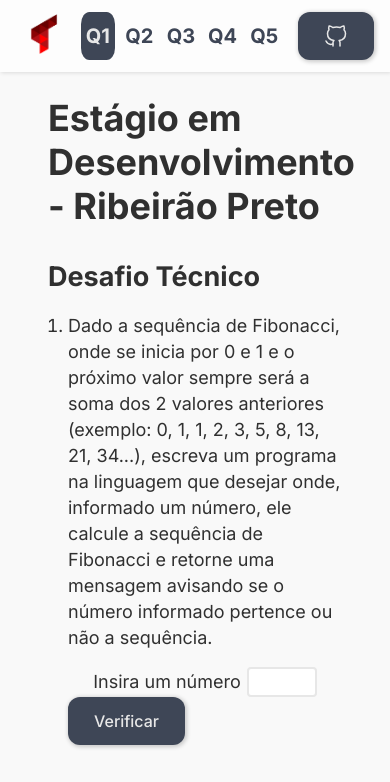
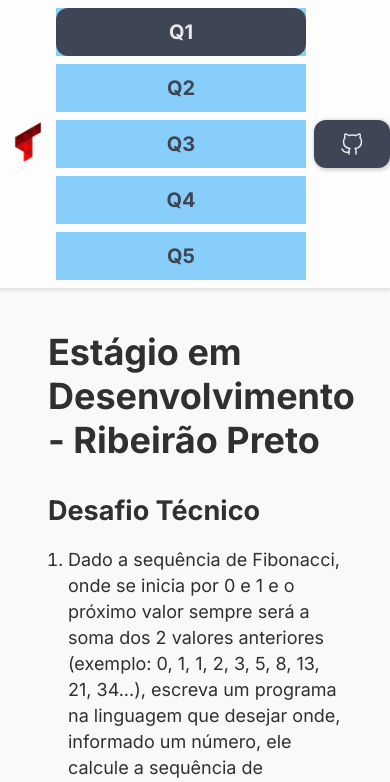
Before and after one commit to itsduzao/target-estagio-dev-ribeirao-preto, a plain HTML site: page index.html in a window 390 px wide. Shown: the top 782 px of the page. Drawn offline with Linux system fonts and the light colour scheme.

Commit message:
add responsive size values to some props and media query for mobile devices

```diff
--- a/style.css
+++ b/style.css
@@ -39,21 +39,26 @@ body * {
   font-family: var(--ff-primary);
 }
 
+img {
+  max-width: 100%;
+  height: auto;
+}
+
 .app-header{
   width: 100%;
-  height: 72px;
 
-  padding: 12px 16px 12px 24px;
+  height: auto;
+  min-height: 72px;
+
+  padding: clamp(2px, 2vw, 12px) clamp(4px, 2vw, 24px);
 
   background: #fdfdfd;
-  box-shadow: rgba(0, 0, 0, 0.12) 1px 1px 4px 0px;
-
-  position: fixed;
-  top: 0;
+  box-shadow: rgba(0, 0, 0, 0.12) 0px 1px 4px 1px;
 }
 
 header {
   height: 100%;
+  width: 100%;
 }
 
 .app-header-container {
@@ -65,12 +70,14 @@ header {
   height: 100%;
 }
 
-#target-logo {
+.company-brand-container img{
   max-height: 40px;
+  min-width: 40px;
 }
 
 .nav-container{
-  min-width: clamp(200px, 50%, 720px);
+  min-width: clamp(250px, 50%, 720px);
+
   height: 100%;
 }
 
@@ -80,18 +87,21 @@ header {
   align-items: center;
   gap: 8px;
 
-  height: 100%;
+  height: auto;
 }
 
 .question-link-container{
   display: flex;
   justify-content: center;
-  flex-direction: column;
+  align-items: center;
+  gap: 8px;
 
   text-align: center;
 
   width: 100%;
   height: 100%;
+
+  background-color: lightskyblue;
 }
 
 .question-link{
@@ -101,21 +111,25 @@ header {
 
   width: 100%;
   height: 100%;
+  min-height: 48px;
 
   font-weight: 700;
   font-size: 2.0rem;
 
   align-content: center;
+
+  border-radius: 12px;
+  border: 2px solid #00000000;
 }
 
 .question-link.active{
   background-color: var(--btn-primary-color);
   color: var(--btn-primary-text-color);
-  border-radius: 25%;
 }
 
 #repoRedirectButton{
-  min-width: 50px;
+  width: clamp(fit-content, 0%, 100px);
+  min-width: auto;
   justify-content: center;
 }
 
@@ -137,7 +151,7 @@ h2 {
 }
 
 .app-container{
-  margin: 64px auto;
+  margin: 10px auto;
   padding: 3.2rem 4.8rem;
 
   max-width: 720px;
@@ -159,6 +173,13 @@ h2 {
   margin-bottom: 40px;
 }
 
+.question-interaction-container{
+  display: flex;
+  justify-content: center;
+  align-items: center;
+  gap: 10px;
+}
+
 .input-container{
   display: flex;
   justify-content: center;
@@ -170,7 +191,7 @@ h2 {
   display: flex;
   justify-content: center;
   align-items: center;
-  gap: 6px;
+  gap: 10px;
 }
 
 input{
@@ -287,3 +308,31 @@ button:active{
 button:focus {
   background-color: var(--btn-primary-color-hover);
 }
+
+@media (max-width: 480px) {
+  :root{
+    --header-height: auto;
+  }
+
+  .app-header {
+    height: auto;
+    padding: 8px;
+  }
+
+  .question-links {
+    flex-direction: column;
+  }
+
+  .question-interaction-container{
+    flex-direction: column;
+  }
+
+  .input-container {
+    flex-direction: column;
+    align-items: end;
+  }
+
+  .question-interaction-container > .input-wrapper {
+    flex-direction: column;
+  }
+}
```
